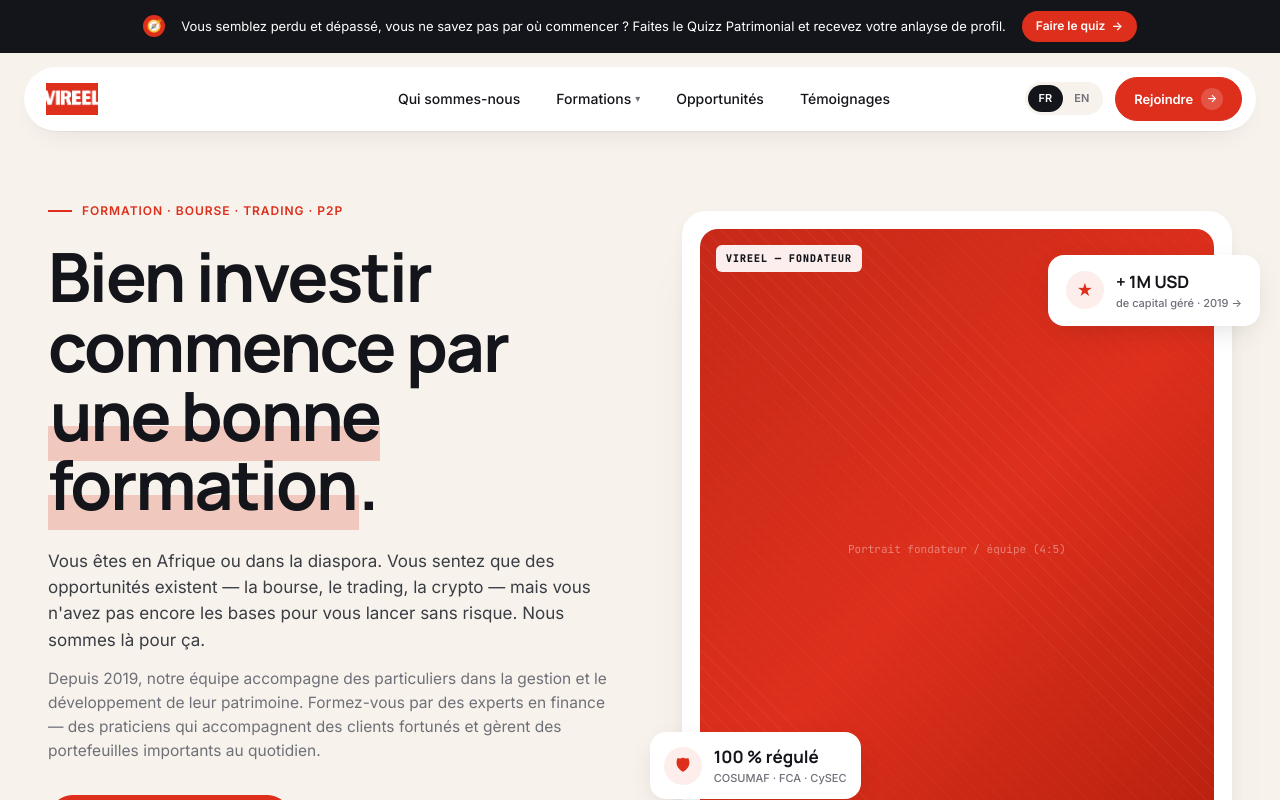
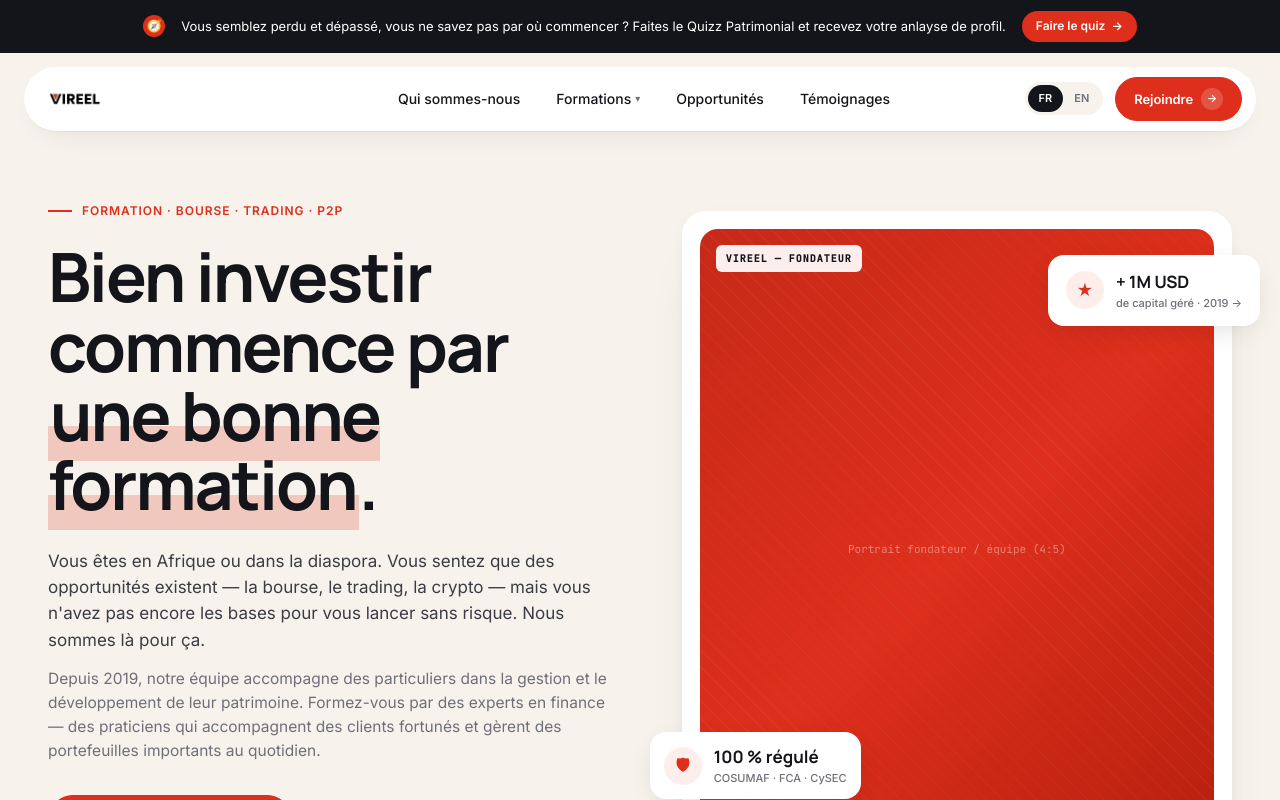
Before and after one commit to bigo21/umdeny.vireel-website, a React (Vite) app: page / in a window 1280 px wide. Shown: the top 800 px of the page. Built offline with nearby package versions, Linux system fonts and the light colour scheme.

Commit message:
App : mise à jour des logos header et footer
- Header (fond blanc) : vireel-logo-light.png
- Footer (fond foncé) : vireel-logo-dark.png

Co-Authored-By: Claude Sonnet 4.6 <noreply@anthropic.com>

```diff
--- a/src/App.jsx
+++ b/src/App.jsx
@@ -1,12 +1,13 @@
 import { useState, useEffect } from 'react';
 import CONTENT from './content.js';
 import './site.css';
-import logo from '../public/vireel-logo.png';
+import logoLight from '../public/vireel-logo-light.png';
+import logoDark from '../public/vireel-logo-dark.png';
 
 function Brand() {
   return (
     <div className="brand">
-      <img src={logo} alt="VIREEL" className="brand-logo" />
+      <img src={logoLight} alt="VIREEL" className="brand-logo" />
     </div>
   );
 }
@@ -596,7 +597,7 @@ function Footer({ c }) {
         <div className="footer-top">
           <div>
             <div className="footer-brand">
-              <img src={logo} alt="VIREEL" className="brand-logo brand-logo-footer" />
+              <img src={logoDark} alt="VIREEL" className="brand-logo brand-logo-footer" />
             </div>
             <p
               style={{
```
